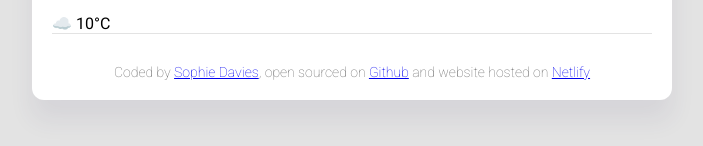
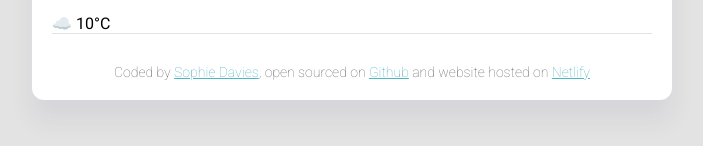
Before and after one commit to SophieLMD/weather-forecast-app, a plain HTML site: page index.html in a window 1280 px wide. Shown: the part 250-396 px from the top of the page, without its empty margins (288-991 px from the left). Drawn offline with Linux system fonts and the light colour scheme.

Commit message:
Changed link colour to match button colour

```diff
--- a/src/styles.css
+++ b/src/styles.css
@@ -13,6 +13,9 @@ footer {
   font-size: 14px;
   color: rgba(0, 0, 0, 0.6);
   font-weight: lighter;
+}
+a {
+  color: #51b4c1;
 }
 .weather-app-container {
   background: white;
```
